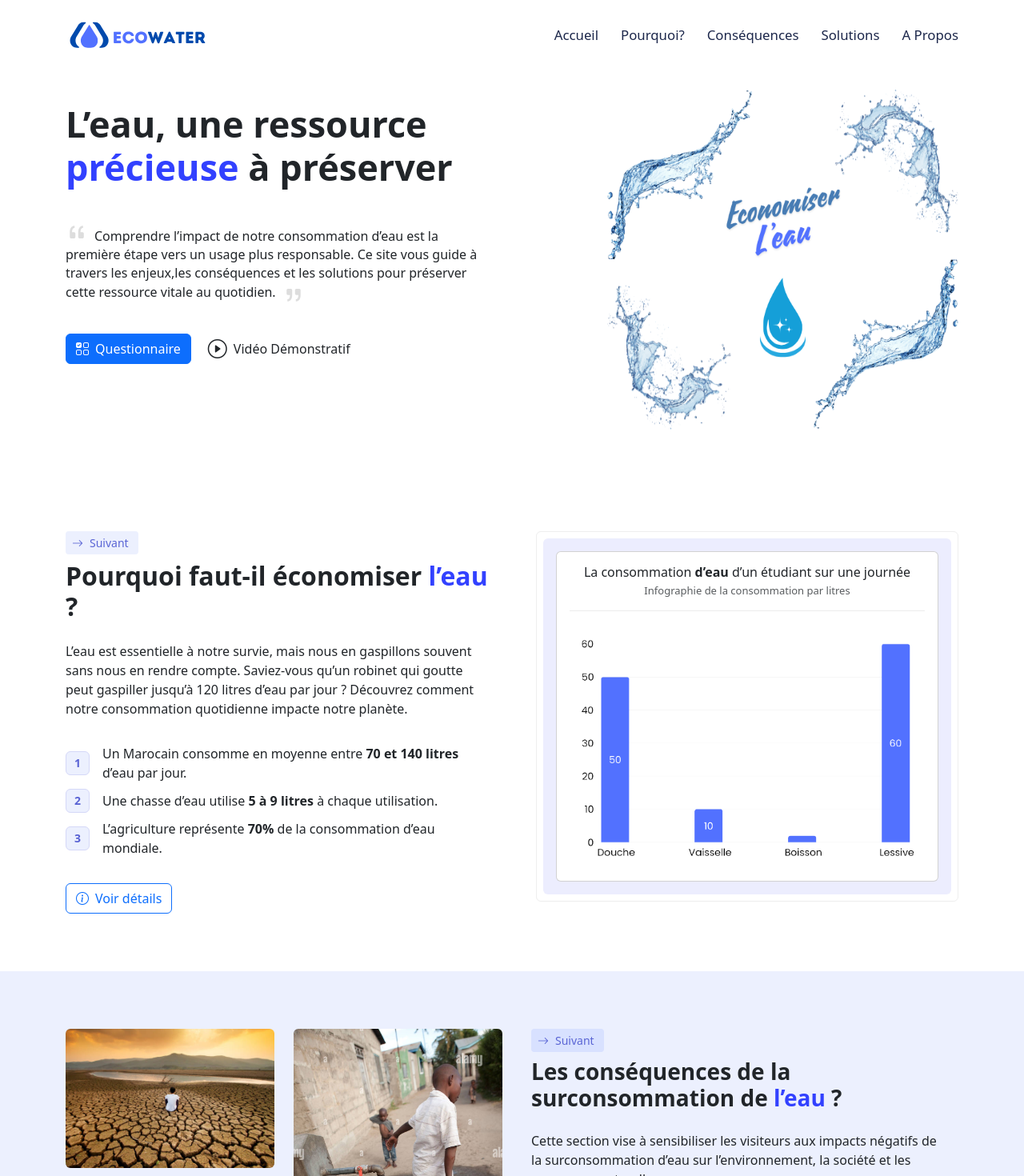
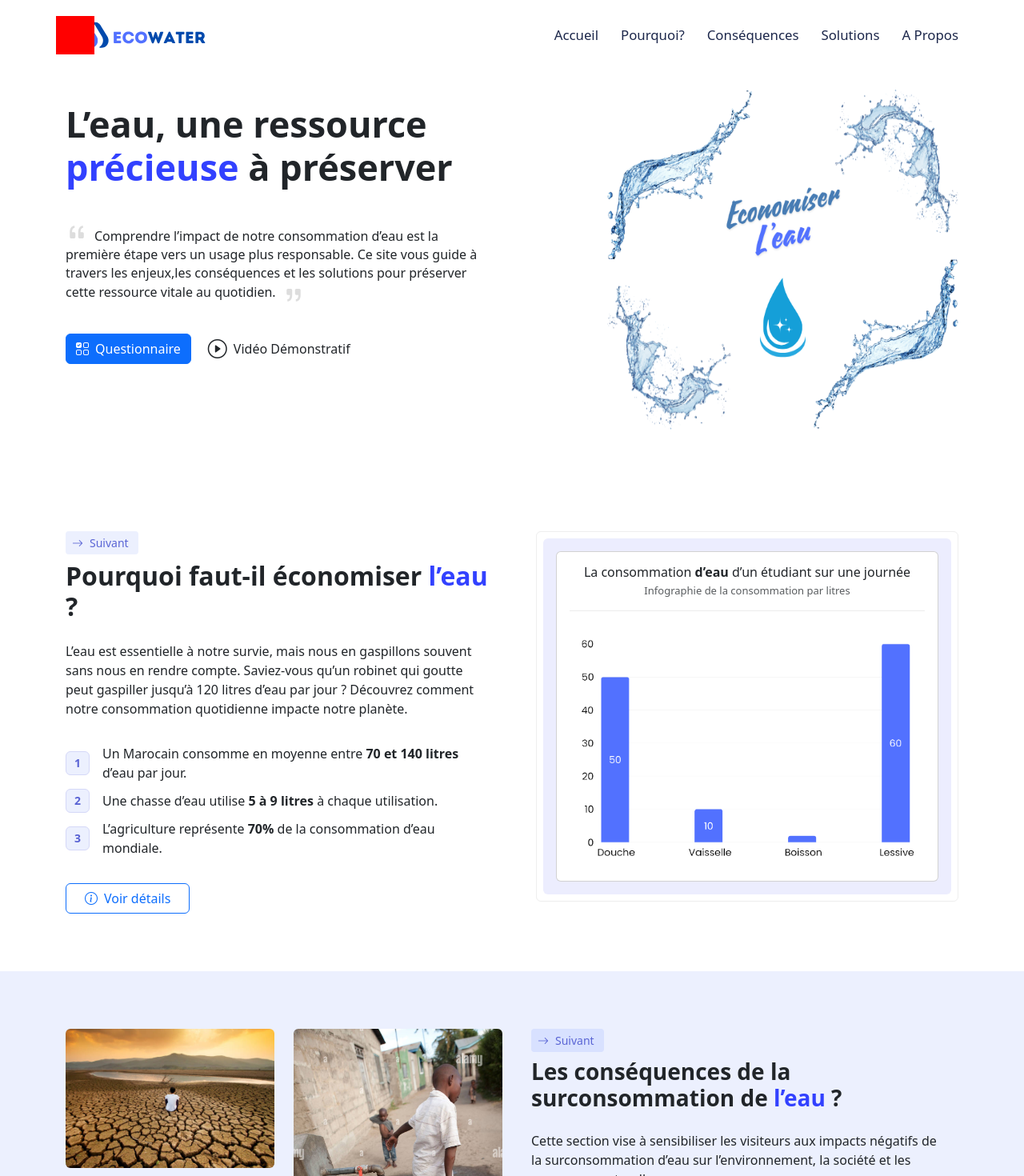
Before and after one commit to MohMarroun/my-water-app, a React (Create React App) app: page / in a window 1280 px wide. Shown: the top 1470 px of the page at 80% size. Built offline with nearby package versions, Linux system fonts and the light colour scheme.

Commit message:
Default commit before exit

```diff
--- a/src/css/HeaderStyle.css
+++ b/src/css/HeaderStyle.css
@@ -43,7 +43,7 @@ nav ul > li > a:hover{
     font-size: 45px;
 }
 
-.left h1.header-title b{
+.left h1.header-title > b{
     color: #3241ff; /* changed */
 }
 
--- a/src/css/PourquoiStyle.css
+++ b/src/css/PourquoiStyle.css
@@ -35,5 +35,8 @@
     background-color: #ecf0fe;
     color: #5A63D4;
     border-color: #d5d8f8;
-    /* border-radius: 50%; */
 }
+
+#pourquoi-section .content > a.btn{
+    padding: 6px 23px;
+}
--- a/src/sections/Header.js
+++ b/src/sections/Header.js
@@ -4,10 +4,18 @@ const Header = () => {
     const style = {
         height: '40px',
     }
+    const divStyle= {
+        height: '3rem',
+        width: '3rem',
+        backgroundColor: 'red'
+    }
     return (
         <header id="header-section" className='position-relative pb-0 pb-md-5'>
             <div className="container">
                 <nav className="row justify-content-between align-items-center">
+                    <div className="position-absolute" style={divStyle}>
+
+                    </div>
                     <div className="col-lg-4">
                         <div className="logo">
                             <div className="d-flex justify-content-xl-start align-items-center justify-content-center gap-3">
@@ -41,7 +49,7 @@ const Header = () => {
                             <div className="left justify-content-xl-center justify-content-start">
                                 <div className="row">
                                     <div className="col-lg-10 col-xs-12">
-                                        <h1 className="header-title text-center text-md-start">L’eau, une ressource <b>précieuse</b> à préserver</h1>
+                                        <h1 className="header-title text-center text-lg-start">L’eau, une ressource <b>précieuse</b> à préserver</h1>
                                     </div>
                                 </div>
                                 <div className="row">
```
